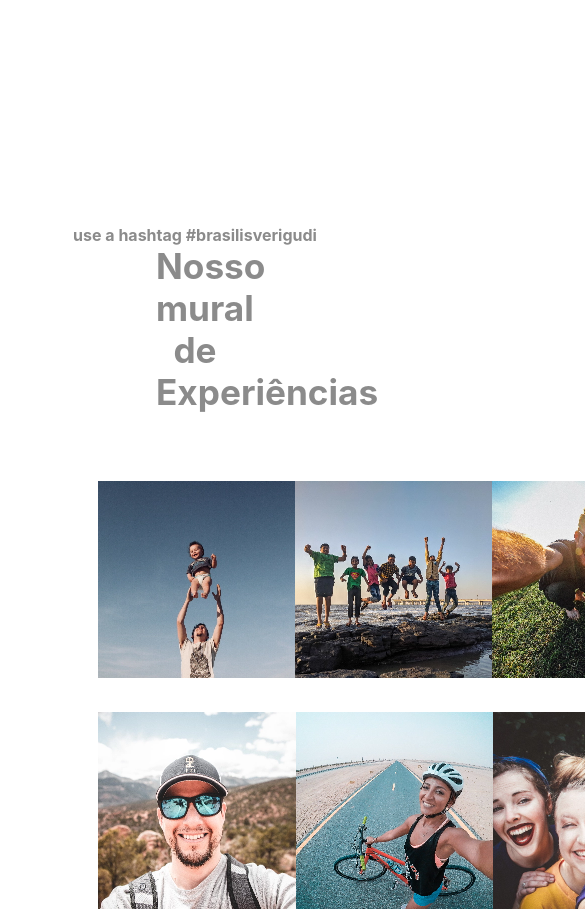
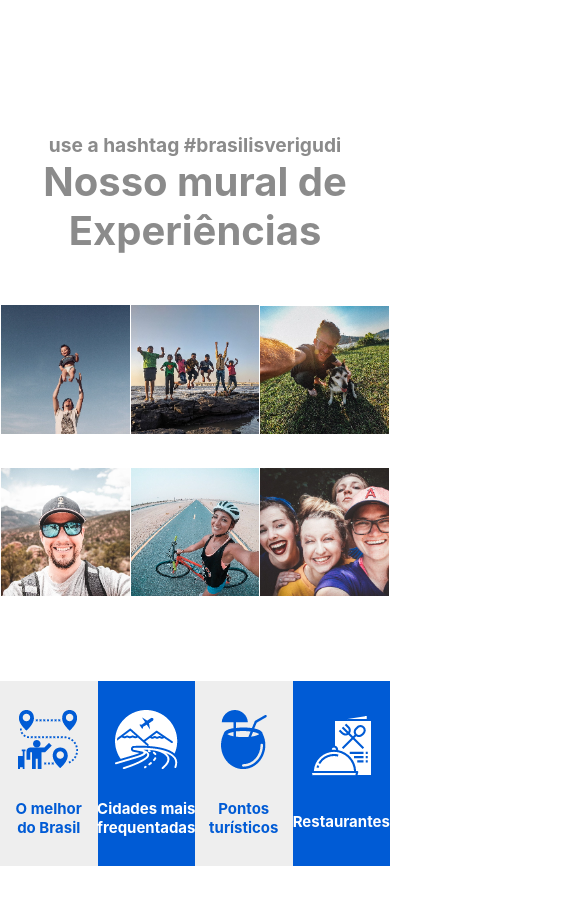
Before and after one commit to thayssa-souza/Travels_Gudi, a React (Create React App) app: page / in a window 390 px wide. Shown: the part 3640-4551 px from the top of the page, 585 px wide, since content can reach past the window. Built offline with nearby package versions, Linux system fonts and the light colour scheme.

Commit message:
Create responsive photo wall on main

```diff
--- a/src/components/photoWall/photoWall.css
+++ b/src/components/photoWall/photoWall.css
@@ -31,4 +31,36 @@
   width: 50vw;
   margin: auto;
   padding-top: 4vh;
+}
+
+@media (max-width: 800px) and (min-width: 360px) {
+  .containerPhotoWall {
+    padding-top: 1vh;
+  }
+  .containerPhotoWall .firstContainerWall .subtitleWall {
+    font-size: 1.2em;
+  }
+  .containerPhotoWall .firstContainerWall .titleWall {
+    width: 100%;
+    text-align: center;
+    font-size: 2.5em;
+  }
+  .containerPhotoWall .secondContainerWall {
+    display: flex;
+    justify-content: space-evenly;
+    align-items: center;
+    flex-direction: column;
+    padding-top: 2vh;
+  }
+  .containerPhotoWall .secondContainerWall .row {
+    display: flex;
+    justify-content: space-evenly;
+    align-items: center;
+    width: 100%;
+    margin: auto;
+    padding-top: 4vh;
+  }
+  .containerPhotoWall .secondContainerWall .row .photoWall {
+    width: 33%;
+  }
 }/*# sourceMappingURL=photoWall.css.map */
--- a/src/components/photoWall/photoWall.scss
+++ b/src/components/photoWall/photoWall.scss
@@ -34,3 +34,33 @@ $color-gray: #8B8B8B;
         }
     }
 }
+
+@media(max-width: 800px) and (min-width: 360px){
+    .containerPhotoWall{
+        padding-top: 1vh;
+        .firstContainerWall{
+            .subtitleWall{
+                font-size: 1.2em;
+            }
+            .titleWall{
+                width: 100%;
+                text-align: center;
+                font-size: 2.5em;
+            }
+        }
+        .secondContainerWall{
+            @include display-pattern();
+            flex-direction: column;
+            padding-top: 2vh;
+            .row{
+                @include display-pattern();
+                width: 100%;
+                margin: auto;
+                padding-top: 4vh;
+                .photoWall{
+                    width: 33%;
+                }
+            }
+        }
+    }
+}
```
Also changed, not shown: 1 other file (tests, documents, lock files or other folders).
